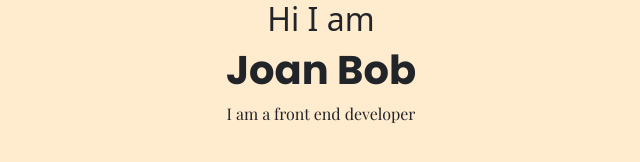
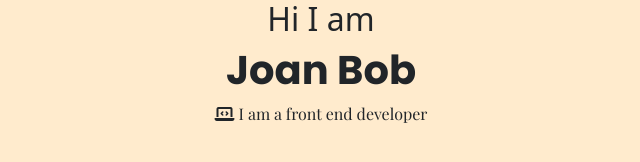
Before and after one commit to bobjoan/portfolio-project, a plain HTML site: page index.html in a window 1280 px wide. Shown: the full height of the page, 319-959 px from the left. Drawn offline with nearby package versions, Linux system fonts and the light colour scheme.

Commit message:
Added font Awesome

```diff
--- a/index.html
+++ b/index.html
@@ -25,6 +25,6 @@
   <body>
     <h2>Hi I am</h2>
     <h1>Joan Bob</h1>
-    <p>I am a front end developer</p>
+    <p><i class="fa-solid fa-laptop-code"></i> I am a front end developer</p>
   </body>
 </html>
```
